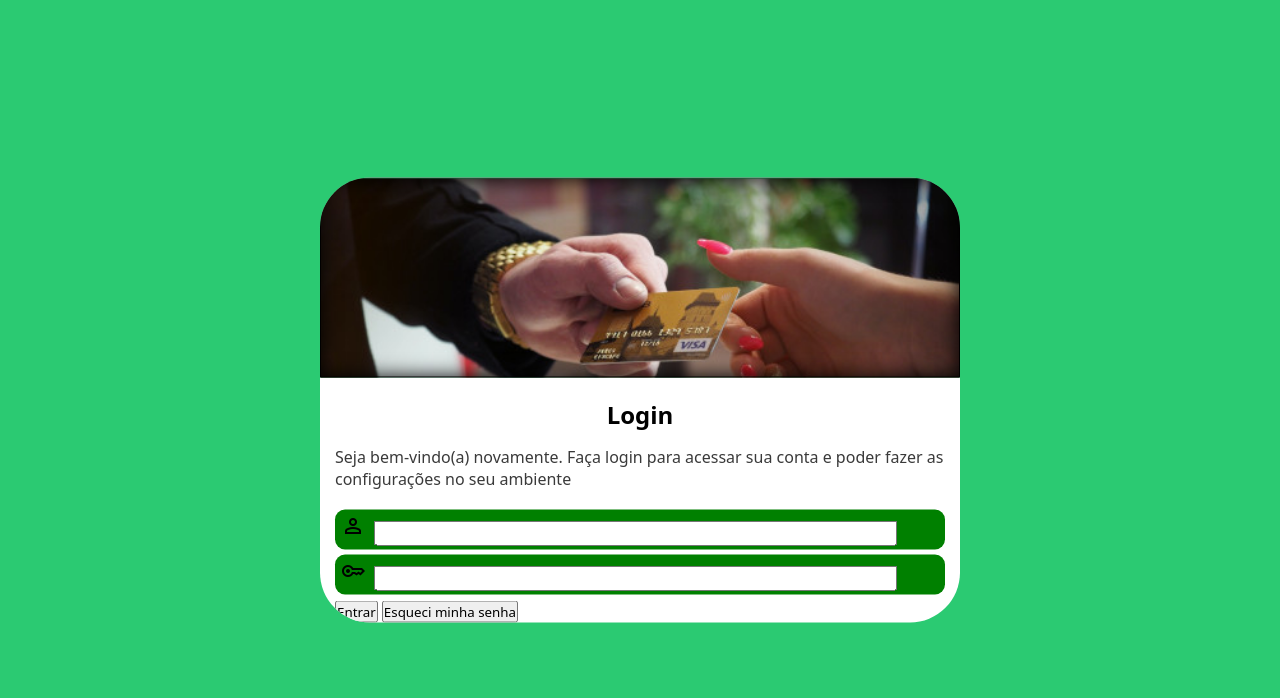
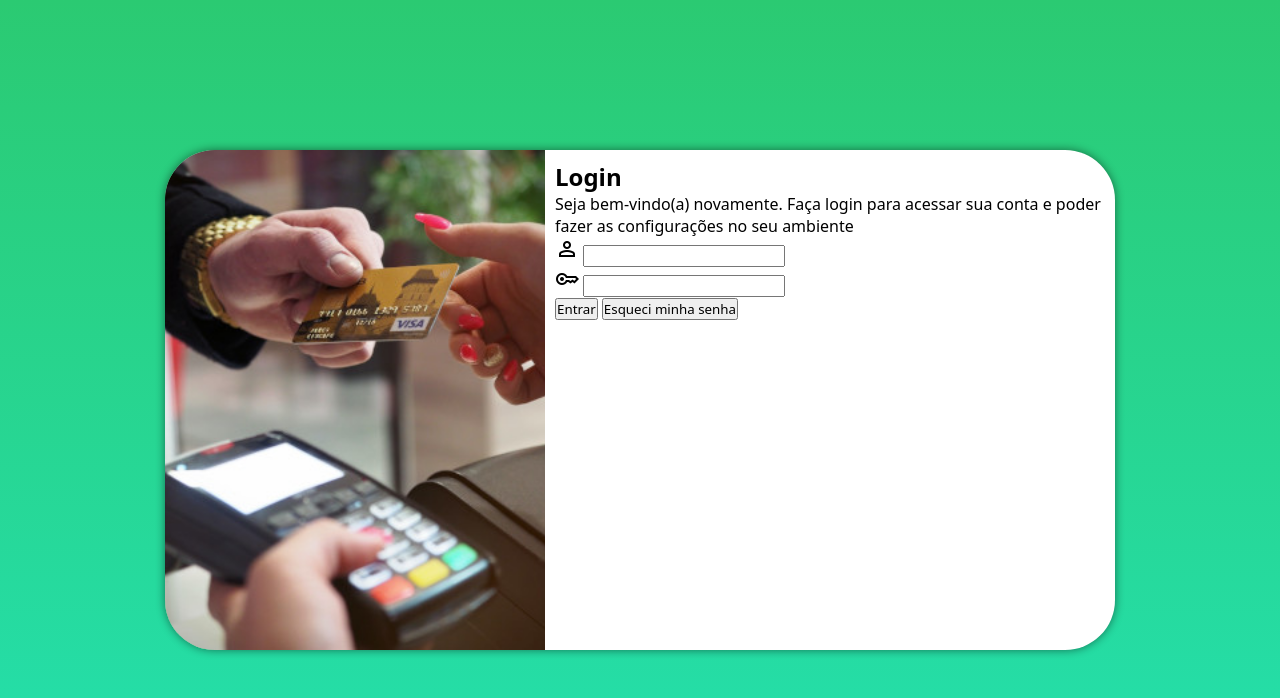
Before and after one commit to gabrielthome/Projeto-Login, a plain HTML site: page index.html in a window 1280 px wide. Drawn offline with nearby package versions, Linux system fonts and the light colour scheme.

Commit message:
Media Querys

```diff
--- a/index.html
+++ b/index.html
@@ -8,6 +8,7 @@
 
 
     <link rel="stylesheet" href="style.css">
+    <link rel="stylesheet" href="media-query.css" media="screen">
 
 
 
@@ -23,12 +24,10 @@
 
             </div>
 
-            <div id="Iparagrafo">
+            <div id="Iformulario">
                 <h1>Login</h1>
                 <p>Seja bem-vindo(a) novamente. Faça login para acessar sua conta e poder fazer as configurações no seu ambiente</p>
-            </div>
 
-            <div id="Iform">
                 <form action="">
                     <div>
                         <i class="material-symbols-outlined">person</i>
--- /dev/null
+++ b/media-query.css
@@ -0,0 +1,73 @@
+@charset "UTF-8";
+
+/* Typical device Breakpoints
+--------------------------
+Pequenas Telas: até 600px
+Celular: de 600px até 768px
+Tablet: de 768px até 992px
+Desktop: 992px até 1200px
+Grandes telas: acima de 1200px
+*/
+
+/*Paleta de cores*/
+:root{
+    --cor1:#22D4D6;
+    --cor2:#24E0AE;
+    --cor3:#2BCA72;
+    --cor4:#24E043;
+    --cor5:#3CD622;
+}
+
+@media (min-width: 768px) {
+
+    body{
+        background-image: linear-gradient(to top, var(--cor2), var(--cor3) );
+    }
+
+    section{
+        width: 80vw;
+    }
+
+    div#Iimagem{
+        float: left;
+        width: 30%;
+        height: 100%;
+
+    }
+
+    div#Iformulario{
+        float: right;
+        width: 70%;
+        height: 100%;
+
+    }
+
+}
+
+@media (min-width: 992px){
+
+    section{
+        width: 950px;
+    }
+
+    div#Iimagem{
+        width: 40%;
+
+    }
+
+    div#Iformulario{
+
+        width: 60%;
+
+
+    }
+
+
+
+}
+
+@media (min-width: 1200px){
+
+
+
+}
--- a/style.css
+++ b/style.css
@@ -1,4 +1,16 @@
 @charset "UTF-8";
+
+/*Paleta de cores*/
+:root{
+    --cor1:#22D4D6;
+    --cor2:#24E0AE;
+    --cor3:#2BCA72;
+    --cor4:#24E043;
+    --cor5:#3CD622;
+}
+
+
+
 
 *{
     font-family: system-ui, -apple-system, BlinkMacSystemFont, 'Segoe UI', Roboto, Oxygen, Ubuntu, Cantarell, 'Open Sans', 'Helvetica Neue', sans-serif;
@@ -11,7 +23,7 @@
 body, html{
     width: 100vw;
     height: 100vh;
-    background-color: rgb(43, 202, 114);
+    background-color: var(--cor3);
 
 }
 
@@ -27,63 +39,30 @@ section{
     left: 50%;
     transform: translate(-50%, -50%);
 
-    min-width: 200px;
+    min-width: 250px;
+    height: 500px;
     border-radius: 50px;
     overflow: hidden;
     background-color: white;
+    box-shadow: 0px 0px 10px rgba(0, 0, 0, 0.492);
 
 
 
 }
 div#Iimagem{
-    width: 100%;
-    background:rgb(43, 202, 114) url(pagamento-500.jpg) top center no-repeat ;
+    display: block;
+
+    background: var(--cor3) url(pagamento-500.jpg) top center no-repeat ;
     background-size: cover ;
     height: 25vh;
-    border: 1px solid rgb(0, 0, 0);
-    box-shadow: inset 0px 0px 20px black;
+    /*border: 1px solid rgb(0, 0, 0);*/
+    /*box-shadow: inset 0px 0px 20px black;*/
 
 
 
 }
 
-div#Iparagrafo{
-    padding: 20px 15px;
+div#Iformulario{
+    padding: 10px;
+    display: block;
 }
-div#Iparagrafo h1{
-    text-align: center;
-    padding-bottom: 15px;
-}
-div#Iparagrafo p{
-    text-align: left;
-    color: rgb(58, 58, 58);
-
-
-}
-div#Iform{
-
-    padding: 0px 15px;
-
-}
-
-div#Iform div{
-    background-color: green;
-    border-radius: 10px;
-    min-height: 5vh;
-    margin-bottom: 5px;
-    padding:1px;
-
-}
-
-div#Iform div > i{
-    padding: 3px 5px 0px 5px;
-}
-
-div#Iform div > input{
-    display: inline-block;
-    height: 25px;
-    width: 86%;
-
-
-
-}
```
